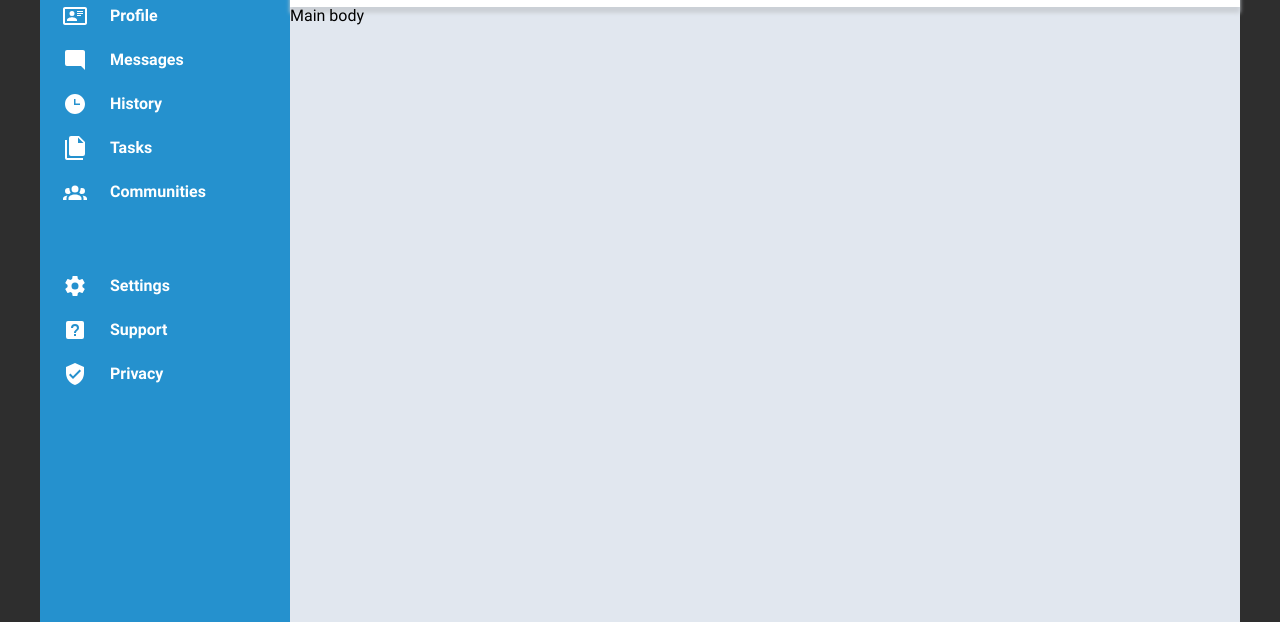
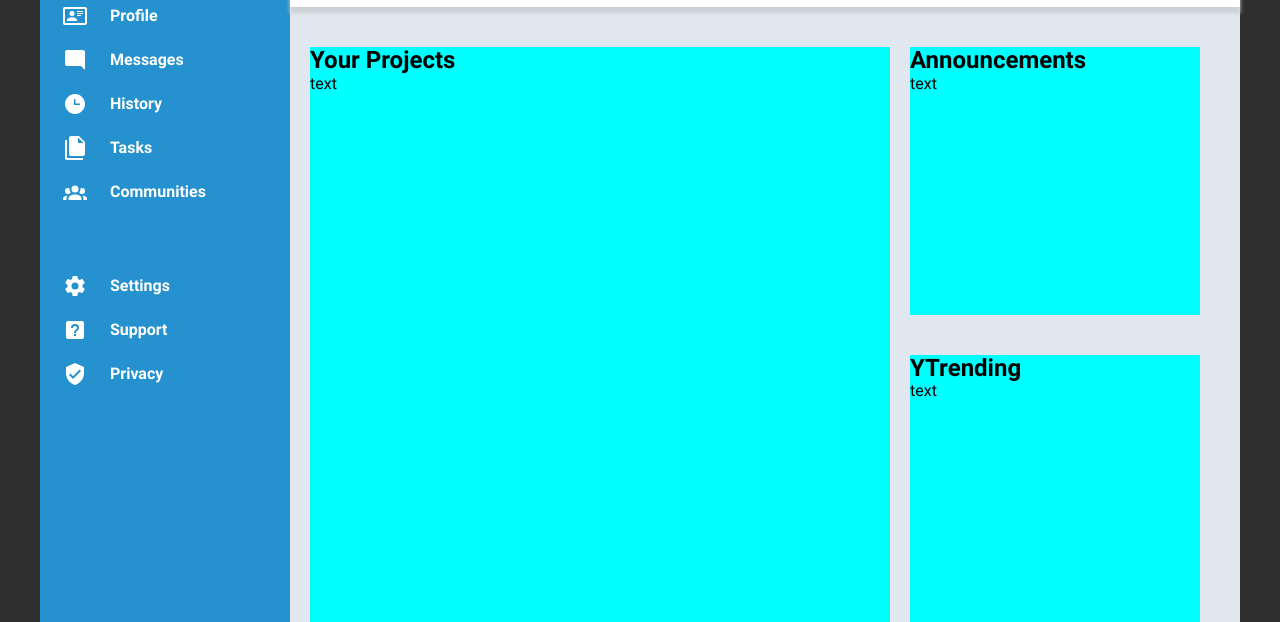
Before and after one commit to sky-pose-rick/grid-admin-panel, a plain HTML site: page index.html in a window 1280 px wide. Shown: the part 178-800 px from the top of the page. Drawn offline with Linux system fonts and the light colour scheme.

Commit message:
split main into 3 sections

```diff
--- a/index.html
+++ b/index.html
@@ -9,6 +9,7 @@
   <link rel="stylesheet" href="styles/style.css">
   <link rel="stylesheet" href="styles/nav.css">
   <link rel="stylesheet" href="styles/header.css">
+  <link rel="stylesheet" href="styles/main.css">
 </head>
 <body>
   <nav>
@@ -91,7 +92,7 @@
       <img src="img/profile2.png" class="icon-medium">
       <div>
         <span>Hi there,</span>
-        <span class="header-name">Fake Name (@faker)</span>
+        <h1 class="header-name">Fake Name (@faker)</h1>
       </div>
       <span class="blue-button">New</span>
       <span class="blue-button">Upload</span>
@@ -99,7 +100,18 @@
     </div>
   </header>
   <main>
-    Main body
+    <section class="projects">
+      <h2>Your Projects</h2>
+      <div>text</div>
+    </section>
+    <section class="news">
+      <h2>Announcements</h2>
+      <div>text</div>
+    </section>
+    <section class="users">
+      <h2>YTrending</h2>
+      <div>text</div>
+    </section>
   </main>
 </body>
 </html>
--- a/styles/header.css
+++ b/styles/header.css
@@ -53,8 +53,10 @@ header input[type="text"]:focus-visible {
 	grid-template-rows: 1fr 1fr;
 }
 
-.header-name {
+h1 {
 	font-size: 1.5em;
+  padding: 0;
+  margin: 0;
 }
 
 .blue-button {
--- /dev/null
+++ b/styles/main.css
@@ -0,0 +1,13 @@
+h2 {
+  padding: 0;
+  margin: 0;
+}
+
+section {
+	background-color: aqua;
+	margin-top: 40px;
+}
+
+.projects {
+	grid-row: 1/3;
+}
--- a/styles/style.css
+++ b/styles/style.css
@@ -35,3 +35,11 @@ header {
 	box-shadow: #cbd0d6 0px 6px 4px;
 	background-color: white;
 }
+
+main {
+	display: grid;
+	grid-template-rows: 1fr 1fr;
+	grid-template-columns: 2fr 1fr;
+	margin: 0 40px 0 20px;
+	column-gap: 20px;
+}
```
